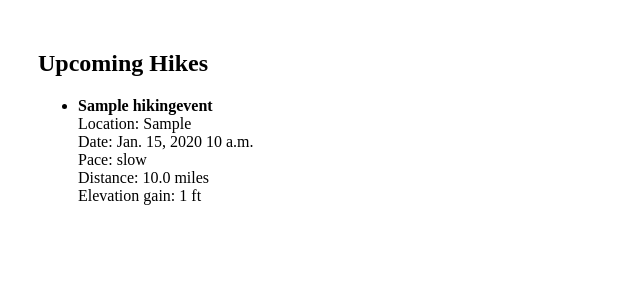
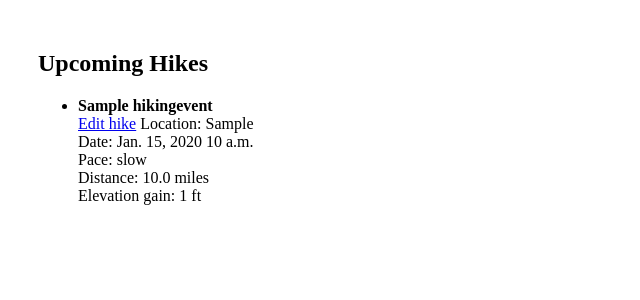
Before and after one commit to justinsorrells/hackCU12-BJ, a Django app: page / in a window 1280 px wide. Shown: the part 53-353 px from the top of the page, without its empty margins (0-640 px from the left). Run offline with Django 4.2, Linux system fonts and the light colour scheme; a user stored in the database is signed in; tables that the repository leaves empty hold one stand-in row (values such as "Sample post").

Commit message:
allows organizer to edit hikes

```diff
--- a/hikingProject/core/forms.py
+++ b/hikingProject/core/forms.py
@@ -83,6 +83,6 @@ class HikingEventForm(forms.ModelForm):
     def clean_date(self):
         date = self.cleaned_data.get("date")
         today = dt.date.today()
-        if date.year < today.year or date.month < today.month or (date.month == today.month and date.day < today.day):
+        if date.year < today.year or (date.year == today.year and date.month < today.month) or (date.year == today.year and date.month == today.month and date.day < today.day):
             raise forms.ValidationError("Must choose future date")
         return date
--- a/hikingProject/core/templates/home.html
+++ b/hikingProject/core/templates/home.html
@@ -13,6 +13,9 @@ Home
         {% for event in events %}
             <li>
                 <strong>{{ event.title }}</strong><br>
+		{% if request.user == event.organizer %}
+		    <a href="{% url 'edit_hike' event.id %}">Edit hike</a>
+		{% endif %}
                 Location: {{ event.location }}<br>
                 Date: {{ event.date }} {{ event.time }}<br>
                 Pace: {{ event.pace }}<br>
--- a/hikingProject/core/urls.py
+++ b/hikingProject/core/urls.py
@@ -9,4 +9,5 @@ urlpatterns = [
     path("logout/", auth_views.LogoutView.as_view(), name="logout"),
     path("profile/", views.profile_view, name="profile"),
     path("create_event/", views.create_event, name="create_event"),
+    path("hike/<int:hike_id>/edit/",  views.edit_hike, name="edit_hike"),
 ]
--- a/hikingProject/core/views.py
+++ b/hikingProject/core/views.py
@@ -1,5 +1,5 @@
-from django.http import HttpResponse
-from django.shortcuts import render, redirect
+from django.http import HttpResponse, HttpResponseForbidden
+from django.shortcuts import render, redirect, get_object_or_404
 from django.contrib.auth import login
 from django.contrib.auth.decorators import login_required
 from django.db.models import Q
@@ -11,10 +11,10 @@ from .forms import RegisterForm, HikingEventForm
 def home(request):
 
     events = HikingEvent.objects.filter(
-        Q(organizer=request.user) |
-        Q(join_requests__user=request.user,
-          join_requests__status="approved")
-    ).distinct()
+            Q(organizer=request.user) |
+            Q(join_requests__user=request.user,
+              join_requests__status="approved")
+            ).distinct()
 
     return render(request, "home.html", {"events": events})
 
@@ -45,3 +45,23 @@ def create_event(request):
     else:
         form = HikingEventForm()
     return render(request, "create_event.html", {"form": form})
+
+@login_required
+def edit_hike(request, hike_id):
+    hike = get_object_or_404(HikingEvent, id=hike_id)
+    if hike.organizer != request.user:
+        return HttpResponseForbidden("You are not allowed to edit this hike.")
+    if request.method == "POST":
+        form = HikingEventForm(request.POST, instance=hike)
+        if form.is_valid():
+            updated_hike = form.save(commit=False)
+            updated_hike.organizer = request.user
+            updated_hike.save()
+            return redirect("home")
+    else:
+        form = HikingEventForm(instance=hike)
+
+    return render(request, "edit_event.html", {
+        "form": form,
+        "hike": hike,
+        })
```
Also changed, not shown: hikingProject/core/templates/edit_event.html (added, +14 -0 lines), 1 other file.
